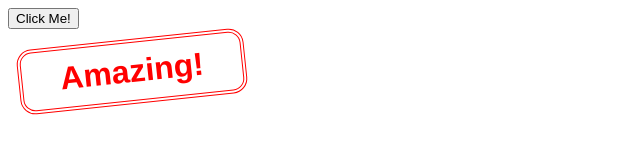
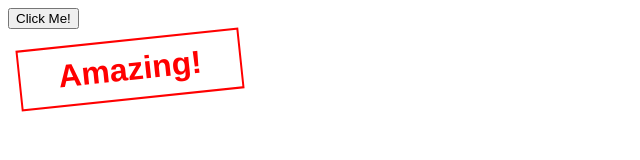
Before and after one commit to denislemire/circle-ci-button, a website: page htdocs/index.html in a window 1280 px wide. Both pictures are taken after a click on the button "Click Me!". Shown: the whole page, without its empty margins (0-640 px from the left). Drawn offline with Linux system fonts and the light colour scheme.

Commit message:
Scrap the border radius, reduce thickness

```diff
--- a/htdocs/style.css
+++ b/htdocs/style.css
@@ -1,8 +1,7 @@
 #HiddenText
 {
 	color: red;
-	border: 4px double red;
-	border-radius: 15px;
+	border: 2px double red;
 	margin: 10px;
 	padding: 10px;
 	font-family: helvetica, sans-serif;
```
